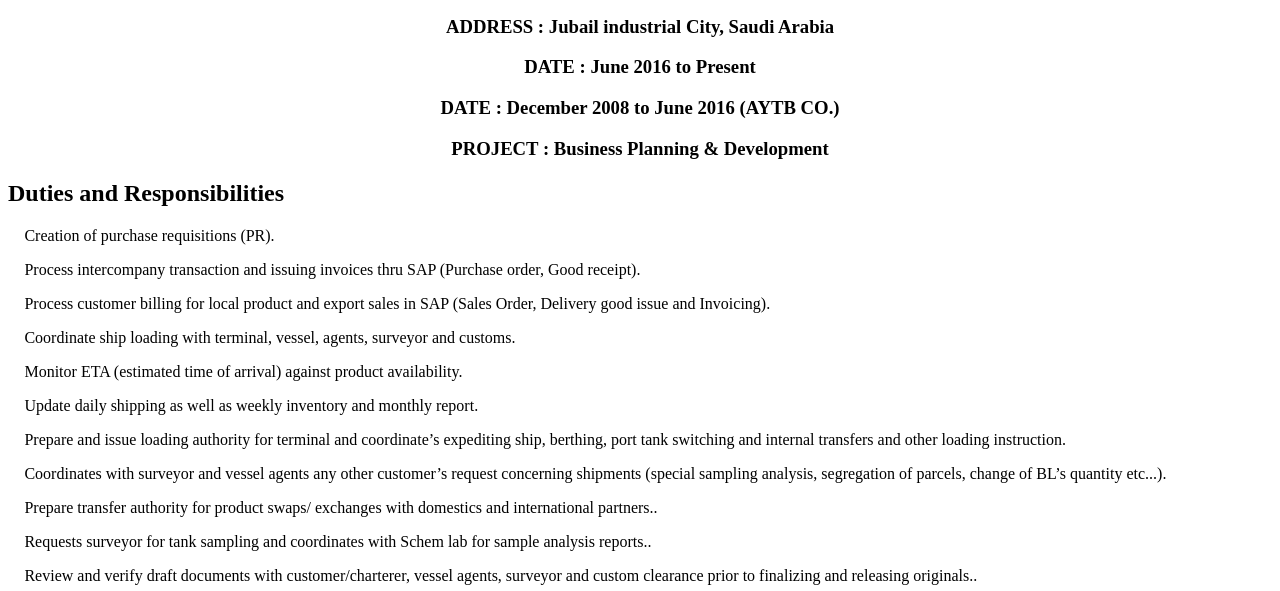
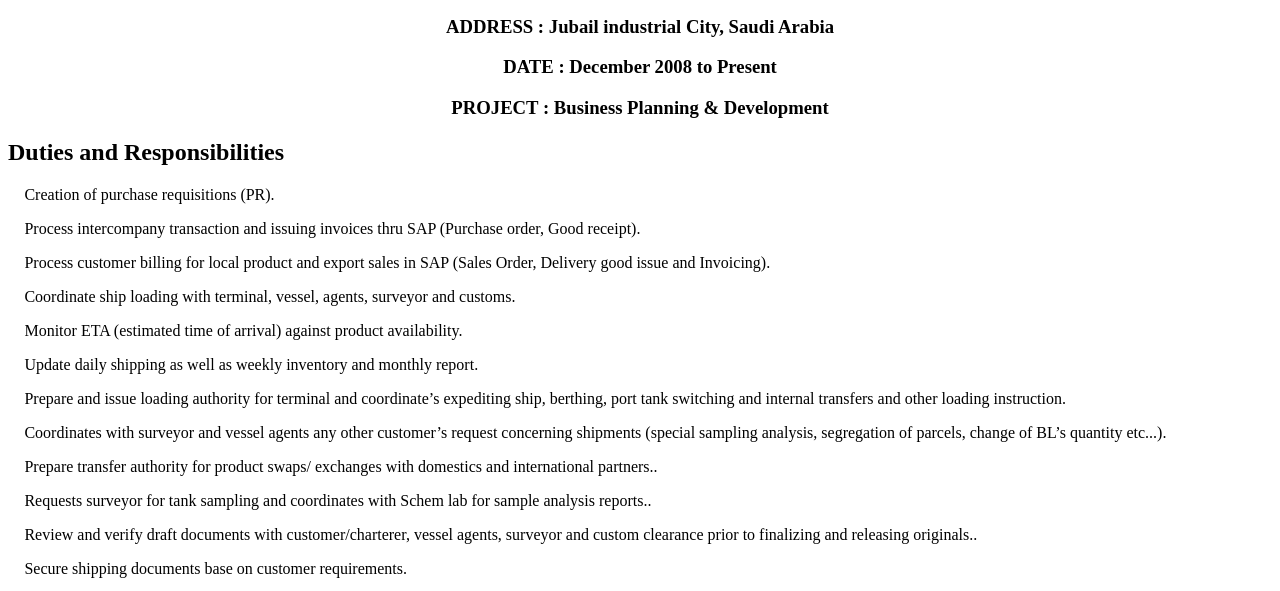
Before and after one commit to mikejrdolor/michaeljrdolor, a plain HTML site: page CP.html in a window 1280 px wide. Shown: the part 180-771 px from the top of the page. Drawn offline with Linux system fonts and the light colour scheme.

Commit message:
Update CP.html

```diff
--- a/CP.html
+++ b/CP.html
@@ -24,8 +24,7 @@
 <h1>SAUDI CHEVRON PHILLIPS (Petrochemicals Company)</h1>
 <h3>POSITION: Customer Service/Logistics Coordinator</h3>
 <h3>ADDRESS : Jubail industrial City, Saudi Arabia</h3>
-<h3>DATE    : June 2016 to Present</h3>
-<h3>DATE    : December 2008 to June 2016 (AYTB CO.)</h3>
+<h3>DATE    : December 2008 to Present</h3>
 <h3>PROJECT : Business Planning & Development</h3>
 
     <h2>Duties and Responsibilities  </h2>
```
